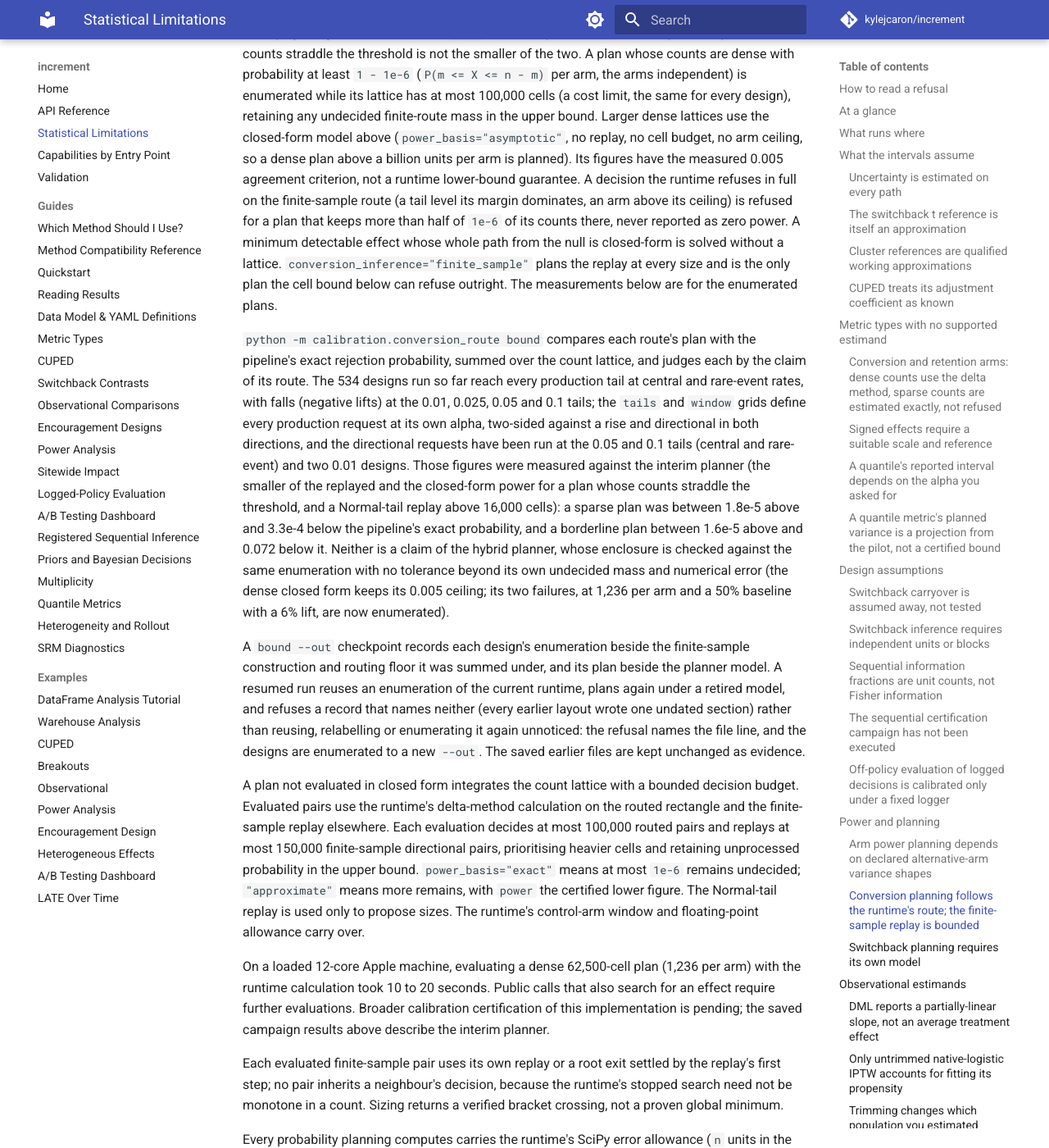
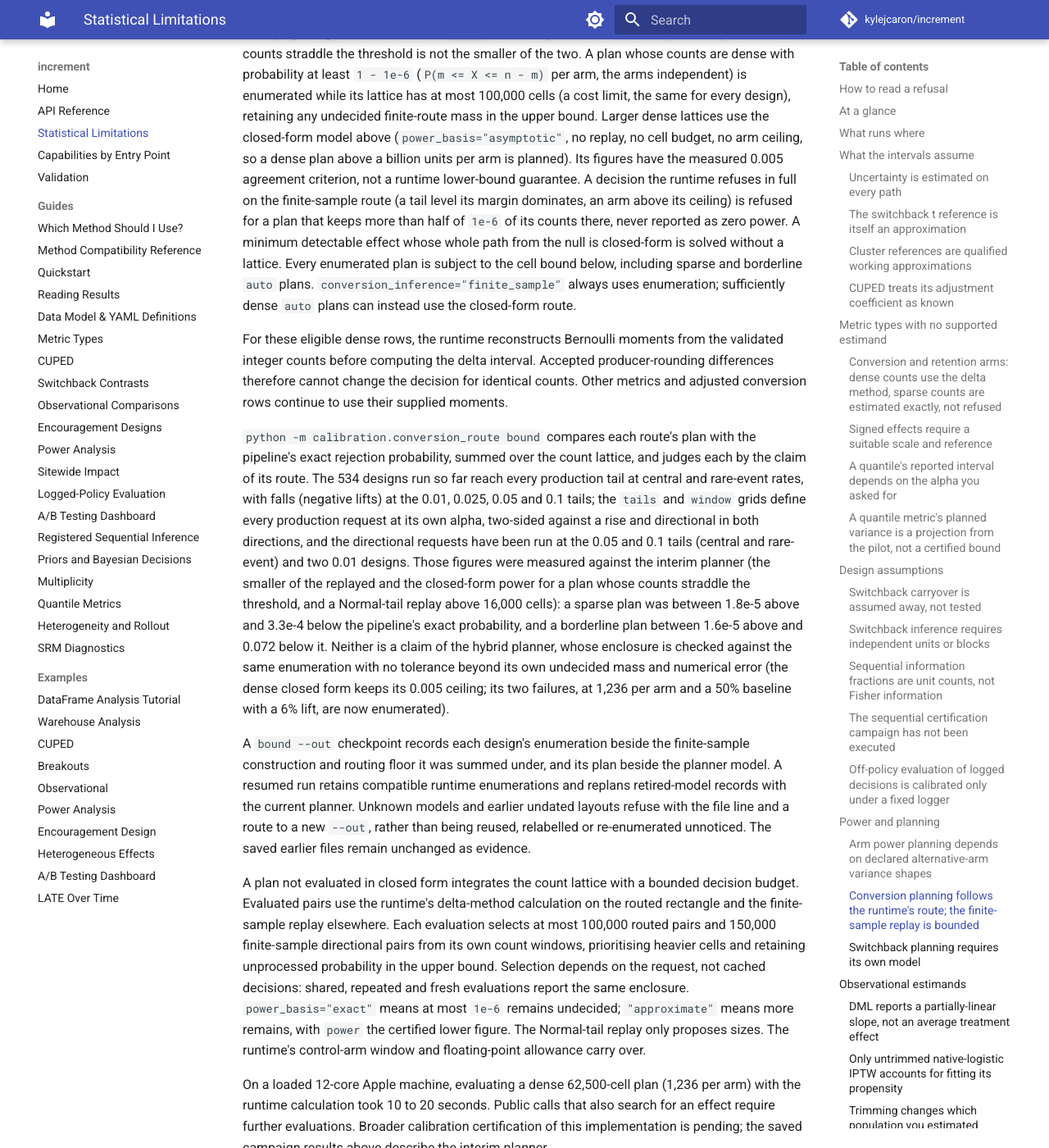
Before and after one commit to kylejcaron/increment, an MkDocs documentation site: the page built from docs/limitations.md, in a window 1280 px wide and 1400 px high, scrolled down 22328 px. Shown: the whole window at 82% size. Built offline with MkDocs 1.6.1 and Material for MkDocs 9.7.7, drawn with Linux system fonts in a browser that asks for light colours; comment, search, counter and statistics services are not loaded; some of the changed text lies outside the part shown.

Commit message:
Clarify hybrid bounds, count canonicalization, and checkpoint provenance

```diff
--- a/docs/limitations.md
+++ b/docs/limitations.md
@@ -326,10 +326,11 @@
 the same formula, not measured. Per tail, the requirement is a step of a ladder of that ratio
 with every step of that candidate's own ladder through 1.25 times it measured; the ladders are
 anchored at 10 for the tails from 0.025 up and at 1,637 below (the 0.005 tail's on the
-continuation of an interrupted scan, at 2,489.5). A scan records its ladder with every step, so
-a row of another start's ladder stands in for none of those steps; `python -m
-calibration.conversion_route required` reads saved scans, placing one written before the ladder
-was recorded on the ladder its own steps determine and refusing one no ladder fits:
+continuation of an interrupted scan, at 2,489.5). A scan records its ladder with every step.
+The same numeric rung counts regardless of which scan measured it, but a differently numbered
+rung cannot replace a missing candidate rung. `python -m calibration.conversion_route required`
+reads saved scans, inferring compatible anchors for legacy rows and refusing a legacy scan
+that no single ladder fits:
 
 | One-sided tail | 0.0005 | 0.001 | 0.005 | 0.01 | 0.025 | 0.05 | 0.1 |
 |---|---:|---:|---:|---:|---:|---:|---:|
@@ -835,8 +836,14 @@
 route (a tail level its margin dominates, an arm above its ceiling) is refused for a plan that
 keeps more than half of `1e-6` of its counts there, never reported as zero power. A minimum
 detectable effect whose whole path from the null is closed-form is solved without a lattice.
-`conversion_inference="finite_sample"` plans the replay at every size and is the only plan the
-cell bound below can refuse outright. The measurements below are for the enumerated plans.
+Every enumerated plan is subject to the cell bound below, including sparse and borderline
+`auto` plans. `conversion_inference="finite_sample"` always uses enumeration; sufficiently
+dense `auto` plans can instead use the closed-form route.
+
+For these eligible dense rows, the runtime reconstructs Bernoulli moments from the validated
+integer counts before computing the delta interval. Accepted producer-rounding differences
+therefore cannot change the decision for identical counts. Other metrics and adjusted
+conversion rows continue to use their supplied moments.
 
 `python -m calibration.conversion_route bound` compares each route's plan with the pipeline's
 exact rejection probability, summed over the count lattice, and judges each by the claim of its
@@ -855,19 +862,20 @@
 
 A `bound --out` checkpoint records each design's enumeration beside the finite-sample
 construction and routing floor it was summed under, and its plan beside the planner model. A
-resumed run reuses an enumeration of the current runtime, plans again under a retired model, and
-refuses a record that names neither (every earlier layout wrote one undated section) rather than
-reusing, relabelling or enumerating it again unnoticed: the refusal names the file line, and the
-designs are enumerated to a new `--out`. The saved earlier files are kept unchanged as evidence.
+resumed run retains compatible runtime enumerations and replans retired-model records with the
+current planner. Unknown models and earlier undated layouts refuse with the file line and a
+route to a new `--out`, rather than being reused, relabelled or re-enumerated unnoticed.
+The saved earlier files remain unchanged as evidence.
 
 A plan not evaluated in closed form integrates the count lattice with a bounded decision
 budget. Evaluated pairs use the runtime's delta-method calculation on the routed rectangle
-and the finite-sample replay elsewhere. Each evaluation decides at most 100,000 routed pairs
-and replays at most 150,000 finite-sample directional pairs, prioritising heavier cells and
-retaining unprocessed probability in the upper bound. `power_basis="exact"` means at most
-`1e-6` remains undecided; `"approximate"` means more remains, with `power` the certified lower
-figure. The Normal-tail replay is used only to propose sizes. The runtime's control-arm
-window and floating-point allowance carry over.
+and the finite-sample replay elsewhere. Each evaluation selects at most 100,000 routed pairs
+and 150,000 finite-sample directional pairs from its own count windows, prioritising heavier
+cells and retaining unprocessed probability in the upper bound. Selection depends on the
+request, not cached decisions: shared, repeated and fresh evaluations report the same enclosure.
+`power_basis="exact"` means at most `1e-6` remains undecided; `"approximate"` means more remains,
+with `power` the certified lower figure. The Normal-tail replay only proposes sizes.
+The runtime's control-arm window and floating-point allowance carry over.
 
 On a loaded 12-core Apple machine, evaluating a dense 62,500-cell plan (1,236 per arm) with
 the runtime calculation took 10 to 20 seconds. Public calls that also search for an effect
```
Also changed, not shown: other parts of docs/limitations.md (+8 -6 lines).
